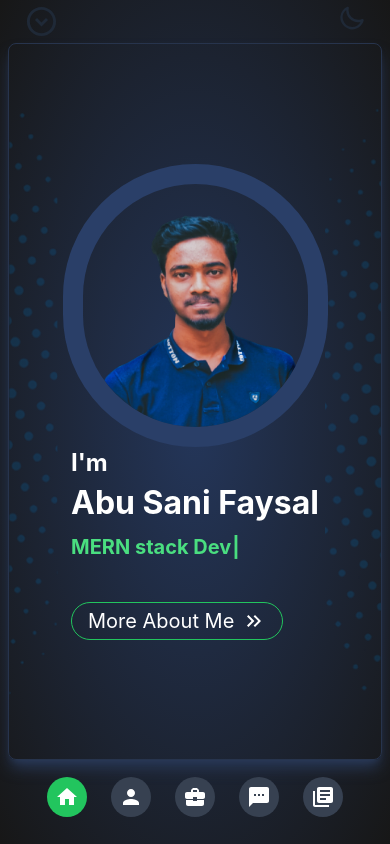
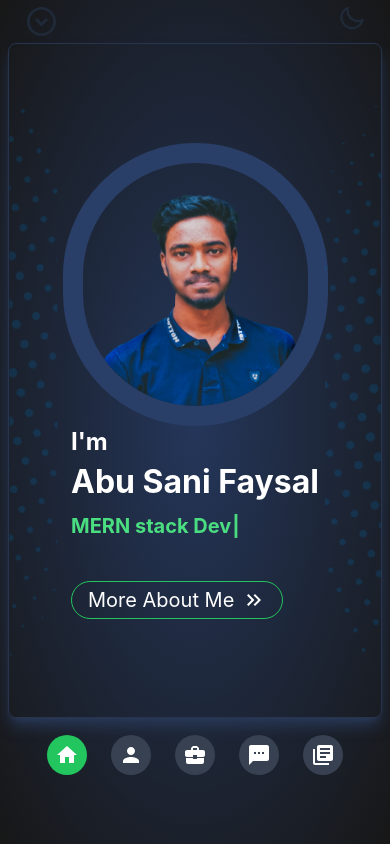
Before and after one commit to SanyFaysal/personal-portfolio, a React (Create React App) app: page / in a window 390 px wide. Built offline with nearby package versions, Linux system fonts and the light colour scheme.

Commit message:
fix:name

```diff
--- a/src/App.js
+++ b/src/App.js
@@ -31,7 +31,7 @@ function App() {
         <div className="flex justify-center items-center pt-1">
           <EmergencyContact />
           <div
-            className={`w-[96%] monitor my-auto  mx-2 border border-[0.1px] border-[#27344d] h-[85vh]   flex   items-center justify-center rounded-lg shadow-lg ${
+            className={`w-[96%] monitor my-auto  mx-2 border border-[0.1px] border-[#27344d] lg:h-[85vh] md:h-[85vh] h-[80vh]   flex   items-center justify-center rounded-lg shadow-lg ${
               !light ? 'shadow-violate-100' : 'shadow-[#293958] '
             }`}
           >
```
